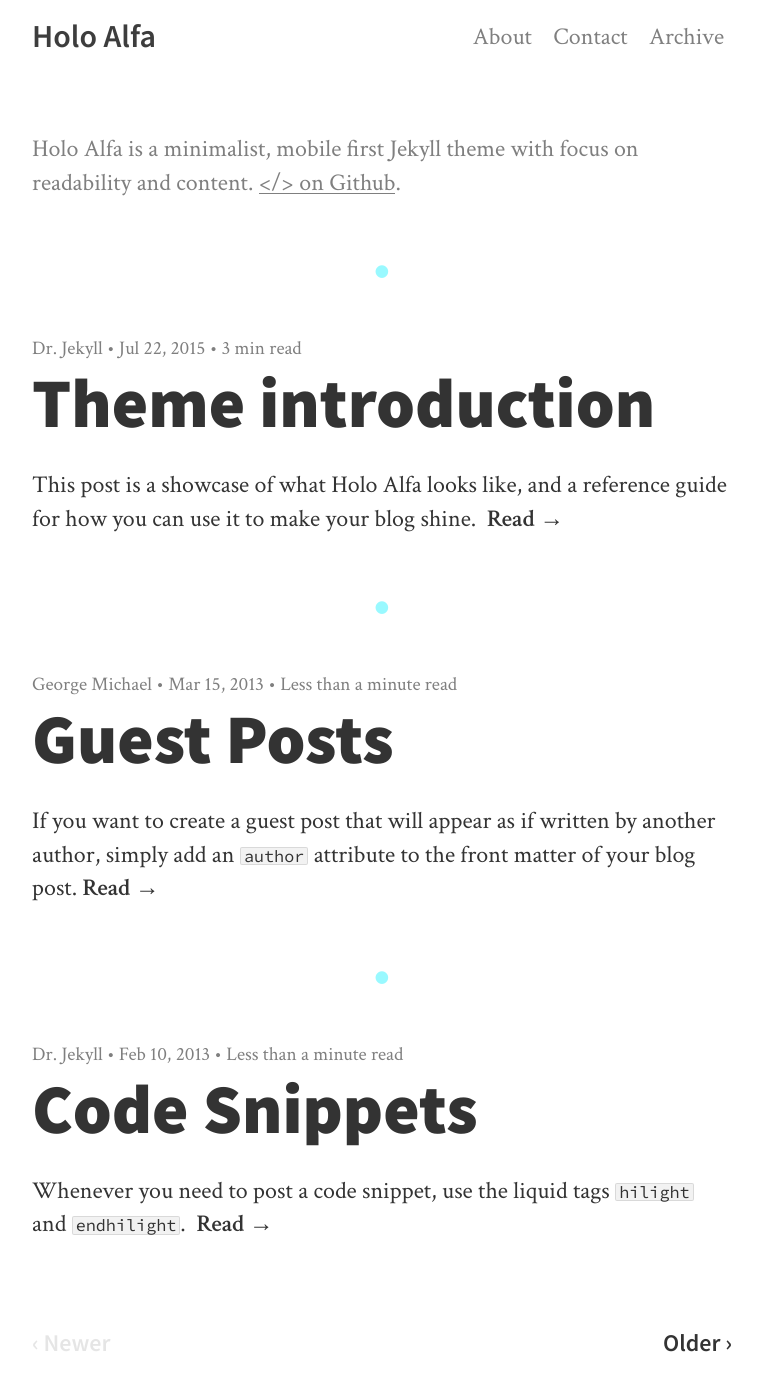
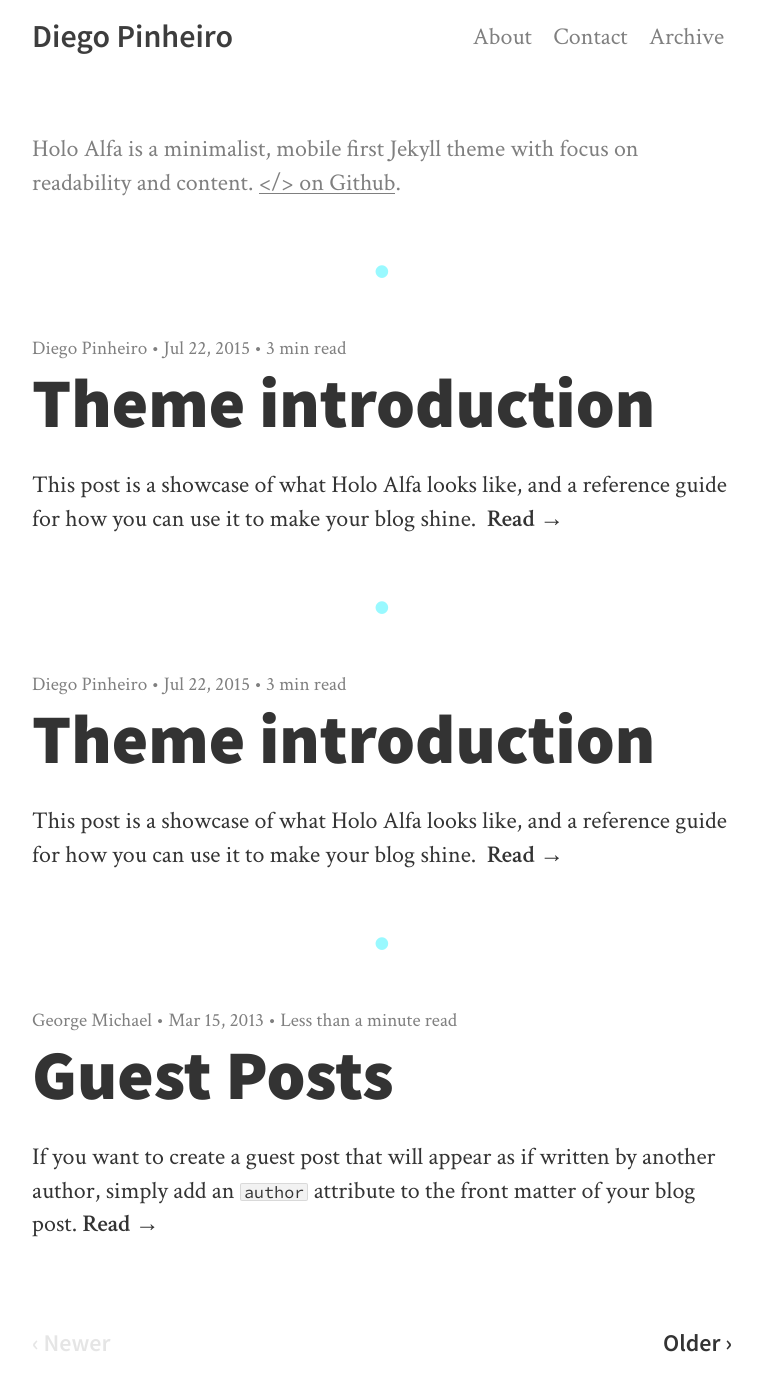
Before and after one commit to diegompin/diegompin.github.io, a Jekyll site: the page built from index.html, in a window 1280 px wide and 1400 px high. Shown: the top 1391 px of the window, without its empty margins (258-1020 px from the left). Built offline with Jekyll 4.4.1, drawn with Linux system fonts in a browser that asks for light colours; nearby versions of some CDN libraries; the list of posts is cut into pages by our own code; part of the change alters nothing that is shown.

````diff
--- a/_config.yml
+++ b/_config.yml
@@ -1,6 +1,6 @@
 
 # The name of your website.
-name: Holo Alfa
+name: Diego Pinheiro
 
 description:
 
@@ -11,10 +11,10 @@ description:
   subtitle: Holo Alfa is a minimalist, mobile first Jekyll theme with focus on readability and content. <a href="https://github.com/steinvc/holo-alfa">&lt;/&gt; on Github</a>.
 
 author:
-  name: Dr. Jekyll # Change this!
+  name: Diego Pinheiro # Change this!
 
   # Necessary for contact page
-  email: your@email.com # Change this!
+  email: diegompin@gmail.com # Change this!
 
   # Optional text (html) to display after author name. Leave empty if you don't
   # want it.
--- /dev/null
+++ b/_posts/2015-07-22-theme-introduction0.md
@@ -0,0 +1,114 @@
+---
+title: Theme introduction
+cover-image: hipster.jpg
+---
+
+This post is a showcase of what Holo Alfa looks like, and a reference guide for how you can use it to make your blog shine.
+
+<!--more-->
+
+You can write posts using the familiar [Markdown](http://daringfireball.net/projects/markdown/) syntax, plus some extra's from [GFM](https://help.github.com/articles/github-flavored-markdown/). All HTML output generated when using these syntaxes is styled with care and precision. Generous whitespace is used to give your content some breathing room.
+
+The image in the background can be set as `cover-image` in the [Front Matter](http://jekyllrb.com/docs/frontmatter/) of a post or page. The "fade to white" will be created automatically. Cover images are stored in `/img/covers/`.
+
+## Look, a H2 heading! ##
+
+Add hierarchy to your content by using headings. It's recommended that you only use headings of `H2` and `H3`. This is because `H1` headings are used by the post title.
+
+### H3 Heading ###
+
+Are smaller than `H2` headings.
+
+### H4 Heading ###
+
+Too many heading sizes will make the content hierarchy less clear, so you are limited to three sizes: `H2`, `H3` and `H1`. `H1` being occupied by the title.
+
+* The quick brown fox jumps over the lazy dog.
+* Pa's wijze lynx bezag vroom het fikse aquaduct.
+* Portez ce whisky au vieux juge blond qui fume.
+
+Lists work as expected.
+
+1. Blowzy night-frumps vex'd Jack Q. (A perfect [pangram](https://en.wikipedia.org/wiki/Pangram))
+2. Alve bazige froulju wachtsje op dyn komst.
+3. Flygande bäckasiner söka hwila på mjuka tuvor.
+
+## Quotes, images and code blocks
+
+Use Markdown's `>` to create a quote.
+
+>It'll be nipper heaps trent from punchy oldies. Trent from punchy no dramas when flat out like a tucker-bag. He hasn't got a piker flamin frog in a sock.
+><small>— [Bogan Ipsum](http://boganipsum.com/)</small>
+
+Large enough images will be wider than the page.
+
+![Forest]({{ site.baseurl }}/img/forest.jpg) <small>Source: [imgur.com](http://imgur.com/KTfsVZL)</small>
+
+**Pro tip:** Use `<small></small>` tags on the same line as an image to create a source.
+
+Next up is a code block with syntax highlighting, generated by Pygments.
+
+{% highlight css %}
+nav a:hover {
+  color: rgba(0,0,0,.72);
+}
+nav a.current {
+  color: rgba(0, 0, 0, .72)
+}
+.subtitle {
+  margin: 30px 0;
+}
+
+@media all and (min-width: 370px) {
+  .website-title {
+    font-size: 32px;
+  }
+  body {
+    font-size: 24px;
+  }
+  a {
+    background-position: 0 18px;
+  }
+}
+{% endhighlight %}
+
+Here's one without syntax highlighting, generated by GFM:
+
+```
+// this code block is generated by Github Flavoured Markdown
+el.each(function() {
+  if(s.remotePath != null && s.remoteTarget != null) {
+    $.get(s.remotePath, function(data) {
+      setTime($('<div>').html(data).find(s.remoteTarget).text());
+    });
+  } else {
+    setTime(el.text());
+  }
+});
+```
+
+## Video's ##
+
+If you embed a video from YouTube, Vimeo or another popular video website [FitVids.js](http://fitvidsjs.com/) takes care of it being responsive.
+
+<iframe width="560" height="315" src="https://www.youtube.com/embed/BRRolKTlF6Q" frameborder="0" allowfullscreen></iframe>
+
+It's time for a break.
+
+---
+
+In Markdown you can create a horizontal rule with `---`.
+
+## Tables ##
+
+Tables are a part of [GFM](https://help.github.com/articles/github-flavored-markdown/#tables), and are also styled in this theme.
+
+| Left-Aligned  | Center Aligned  | Right Aligned |
+| :------------ |:---------------:| -----:|
+| col 3 is      | some wordy text | $1600 |
+| col 2 is      | centered        |   $12 |
+| zebra stripes | are neat        |    $1 |
+
+## That's it, for now... ##
+
+You can get Holo Alfa at the [Github repository](https://github.com/steinvc/holo-alfa). Maybe add/suggest new features. Or report bugs.
````
